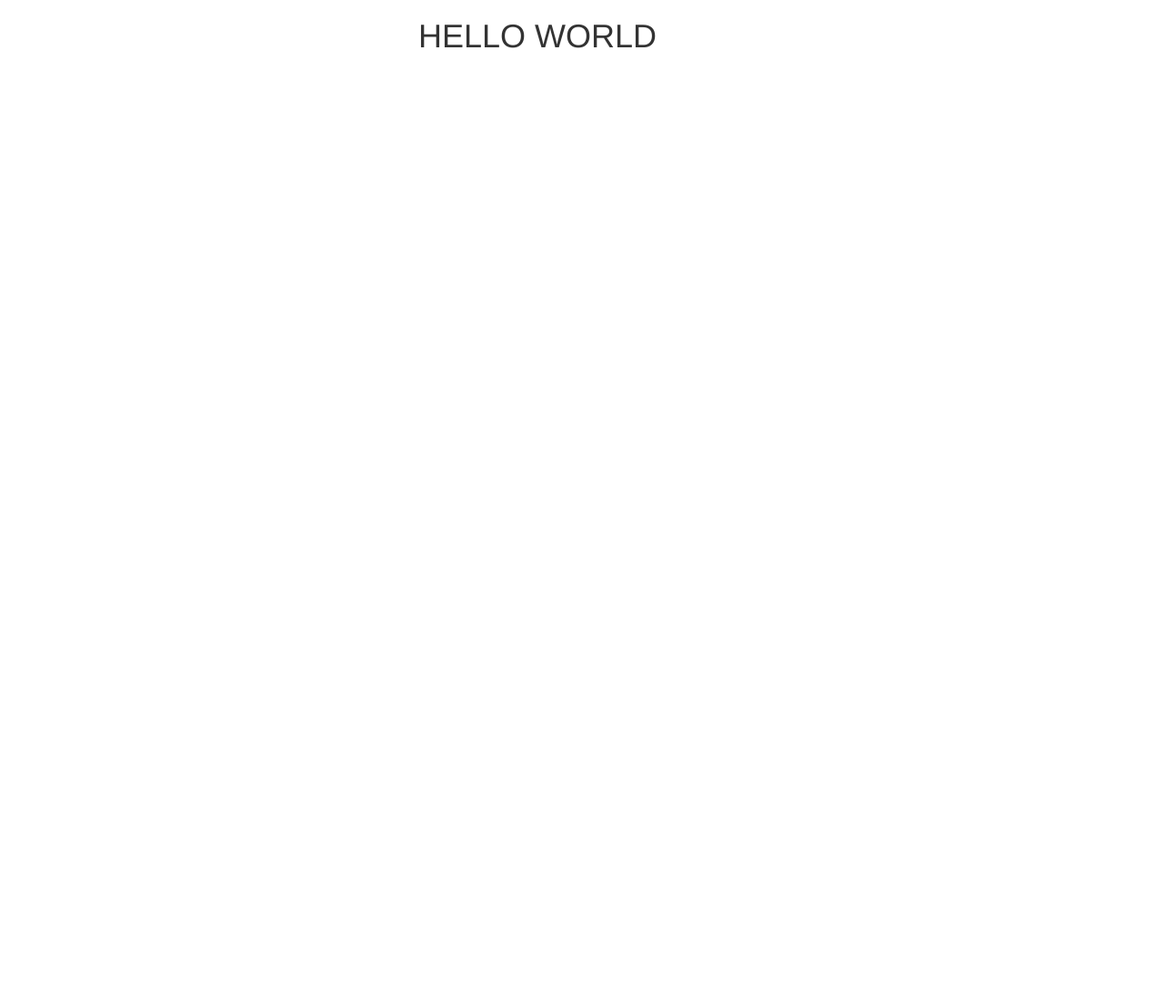
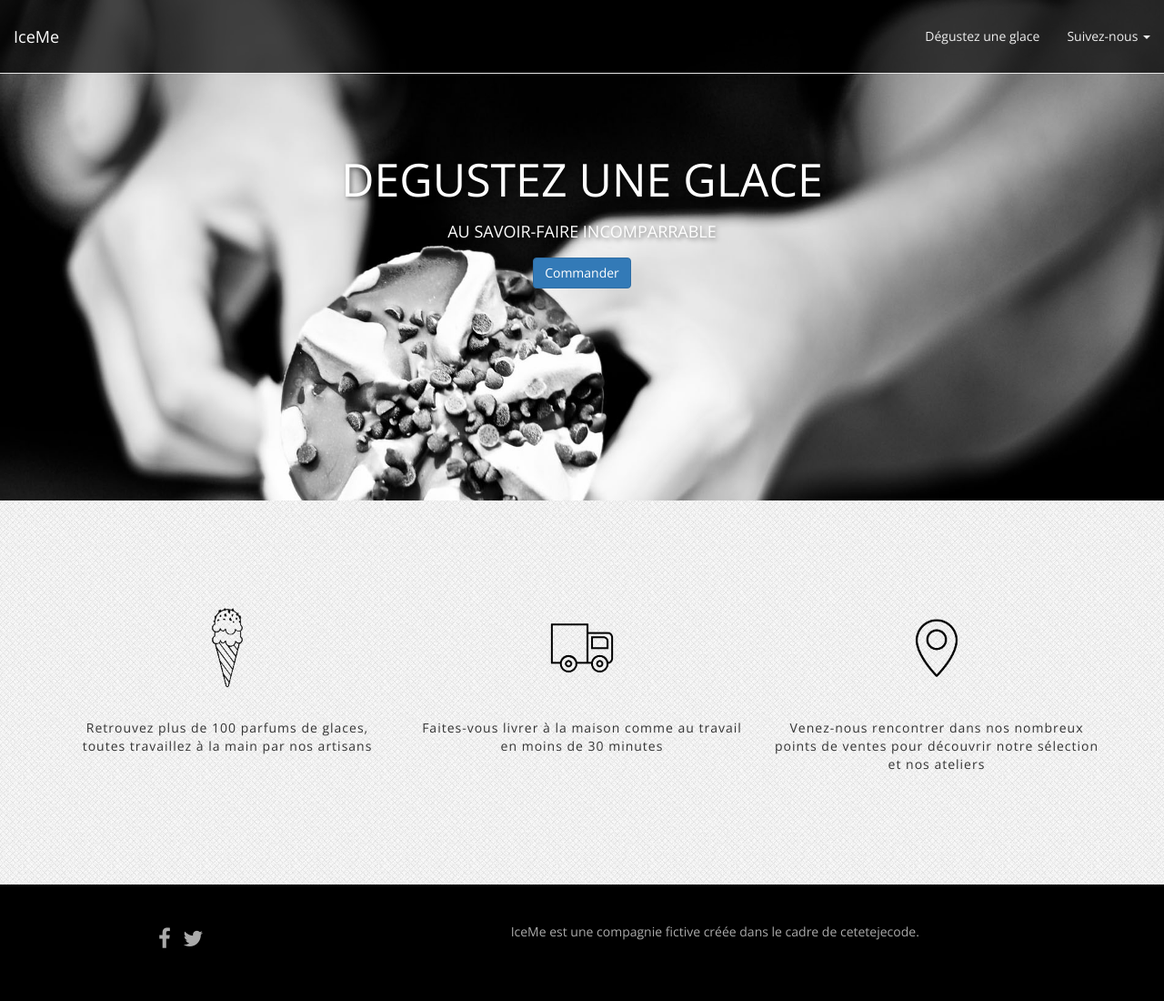
Before and after one commit to BlandineF/iceme---github---pages, a plain HTML site: page index.html in a window 1280 px wide. Shown: the whole page at 91% size. Before the commit the page ends 800 px from the top, so only its background shows below. Drawn offline with nearby package versions, Linux system fonts and the light colour scheme.

Commit message:
Reprise de IceMe-Bootstrap

```diff
--- /dev/null
+++ b/css/style.css
@@ -0,0 +1,81 @@
+body{
+	background-image: url(../images/ed64638f.png);
+	font-family: "Open Sans";
+}
+
+#footer{
+	background-color: black;
+	color: #aaaaaa;
+	padding-top: 3em;
+	padding-bottom: 3em;
+}
+
+#footer a{
+	color: #aaaaaa;
+}
+
+#footer a:hover{
+	color: #dddddd;
+}
+
+.social a{
+		font-size: 24px;
+}
+
+#wrapper{
+	background-image: url(../images/background/icecream06.jpg);
+	height: 550px;
+	background-size: cover;
+	text-align: center;
+	padding-top: 150px;
+	color: white;
+	text-shadow: 2px 2px 5px rgba(0,0,0,0.5);
+}
+
+#wrapper h1{
+font-size: 50px;
+}
+
+#wrapper h2{
+	font-size: 18px;
+	margin-bottom: 1em;
+}
+
+.spacer	{
+	height: 8em;
+}
+
+.feature p {
+font-weight: 300;
+letter-spacing: 1px;
+}
+
+.feature img{
+	margin-bottom: 2em;
+}
+
+.navbar-transparent {
+  background-color: rgba(0, 0, 0, 0.7);
+}
+
+.navbar-transparent .navbar-brand,
+.navbar-transparent .navbar-nav > li > a {
+  color: #eeeeee;
+  line-height: 50px;
+}
+
+.navbar-transparent .navbar-nav > li > a:hover,
+.navbar-transparent .navbar-nav > li > a:active,
+.navbar-transparent .navbar-nav > li > a:focus,
+.navbar-transparent .navbar-nav > .open > a,
+.navbar-transparent .navbar-nav > .open > a:hover,
+.navbar-transparent .navbar-nav > .open > a:focus {
+  color: white;
+  background-color: rgba(0, 0, 0, 0.3);
+}
+
+.navbar-transparent .navbar-brand:hover,
+.navbar-transparent .navbar-brand:active,
+.navbar-transparent .navbar-brand:focus {
+  color: white;
+}
--- a/index.html
+++ b/index.html
@@ -5,10 +5,13 @@
     <meta http-equiv="X-UA-Compatible" content="IE=edge">
     <meta name="viewport" content="width=device-width, initial-scale=1">
 
-    <title> IceMe - dégustez des glaces </title>
+    <title>IceMe - Dégustez une glace</title>
 
     <link rel="stylesheet" href="https://maxcdn.bootstrapcdn.com/bootstrap/3.2.0/css/bootstrap.min.css">
     <link rel="stylesheet" href="https://maxcdn.bootstrapcdn.com/font-awesome/4.6.3/css/font-awesome.min.css">
+
+    <link href="https://fonts.googleapis.com/css?family=Open+Sans:300,400,700" rel="stylesheet">
+    <link rel="stylesheet" href="css/style.css">
 
     <!-- HTML5 Shim and Respond.js IE8 support of HTML5 elements and media queries -->
     <!-- Leave those next 4 lines if you care about users using IE8 -->
@@ -18,16 +21,95 @@
     <![endif]-->
   </head>
   <body>
+  <nav class="navbar navbar-default navbar-transparent navbar-fixed-top" role="navigation">
+  <div class="container-fluid">
+    <!-- Brand and toggle get grouped for better mobile display -->
+    <div class="navbar-header">
+      <button type="button" class="navbar-toggle collapsed" data-toggle="collapse" data-target="#bs-example-navbar-collapse-1" aria-expanded="false">
+        <span class="sr-only">Toggle navigation</span>
+        <span class="icon-bar"></span>
+        <span class="icon-bar"></span>
+        <span class="icon-bar"></span>
+      </button>
+      <a class="navbar-brand" href="#">IceMe</a>
+    </div>
+
+    <!-- Collect the nav links, forms, and other content for toggling -->
+    <div class="collapse navbar-collapse" id="bs-example-navbar-collapse-1">
+      <ul class="nav navbar-nav navbar-right">
+        <li><a href="#">Dégustez une glace</a></li>
+        <li class="dropdown">
+          <a href="#" class="dropdown-toggle" data-toggle="dropdown" role="button" aria-haspopup="true" aria-expanded="false">Suivez-nous <span class="caret"></span></a>
+          <ul class="dropdown-menu">
+            <li><a href="#">Action</a></li>
+            <li><a href="#">Another action</a></li>
+            <li><a href="#">Something else here</a></li>
+            <li role="separator" class="divider"></li>
+            <li><a href="#">Separated link</a></li>
+          </ul>
+        </li>
+      </ul>
+    </div><!-- /.navbar-collapse -->
+  </div><!-- /.container-fluid -->
+</nav>
 
 
 
-<div class="container">
-  <div class="row">
-    <div class="col-md-4 col-md-offset-4">
-      <h1>HELLO WORLD</h1>
+    <div id="wrapper">
+      <h1> DEGUSTEZ UNE GLACE </h1>
+      <h2>AU SAVOIR-FAIRE INCOMPARRABLE</h2>
+      <button type="button" class="btn btn-primary">Commander</button>
+    </div>
+
+<div class="spacer"></div>
+    <div class="container text-center">
+    <div class="row">
+
+    <div class="col-sm-6 col-md-4 feature">
+      <img src="images/noun_822392_cc.png" height="100" width="100" class="staff">
+    <p>
+      Retrouvez plus de 100 parfums de glaces, toutes travaillez à la main par nos artisans
+    </p>
+    </div>
+
+    <div class="col-sm-6 col-md-4 feature">
+      <img src="images/noun_713940_cc.png" height="100" width="100" class="staff">
+    <p>
+      Faites-vous livrer à la maison comme au travail en moins de 30 minutes
+    </p>
+    </div>
+
+    <div class="col-sm-6 col-md-4 feature">
+      <img src="images/noun_768233_cc.png" height="100" width="100" class="staff">
+    <p>
+      Venez-nous rencontrer dans nos nombreux points de ventes pour découvrir notre sélection et nos ateliers
+    </p>
+    </div>
+
+    </div>
+    </div>
+<div class="spacer"></div>
+
+<div id="footer">
+  <div class="container text-center">
+    <div class="row">
+
+      <div class="col-xs-6 col-md-3">
+        <ul class="list-inline social" >
+          <li><a href="http://facebook.com/iceme"><i class="fa fa-facebook" aria-hidden="true"></i></a></li>
+          <li><a href="http://twitter.com/iceme"><i class="fa fa-twitter" aria-hidden="true"></i></a></li>
+          </ul>
+        </div>
+              <div class="col-xs-6 col-md-9">
+         <p>
+            IceMe est une compagnie fictive créée dans le cadre de <a href="http://cetetejecode.fr">cetetejecode</a>.
+          </p>
+             </div>
     </div>
   </div>
 </div>
+</div>
+<!-- TODO: Here goes your content! -->
 
 
 
```
Also changed, not shown: images/758784-200.png (added), images/background/icecream01.jpg (added), images/background/icecream02.jpg (added), images/background/icecream04.jpg (added), images/background/icecream05.jpg (added), images/background/icecream06.jpg (added), images/blandine_fuhrmann.jpg (added), images/ed64638f.png (added), images/noun_713940_cc.png (added), images/noun_768233_cc.png (added), images/noun_822392_cc.png (added), 2 other files.
